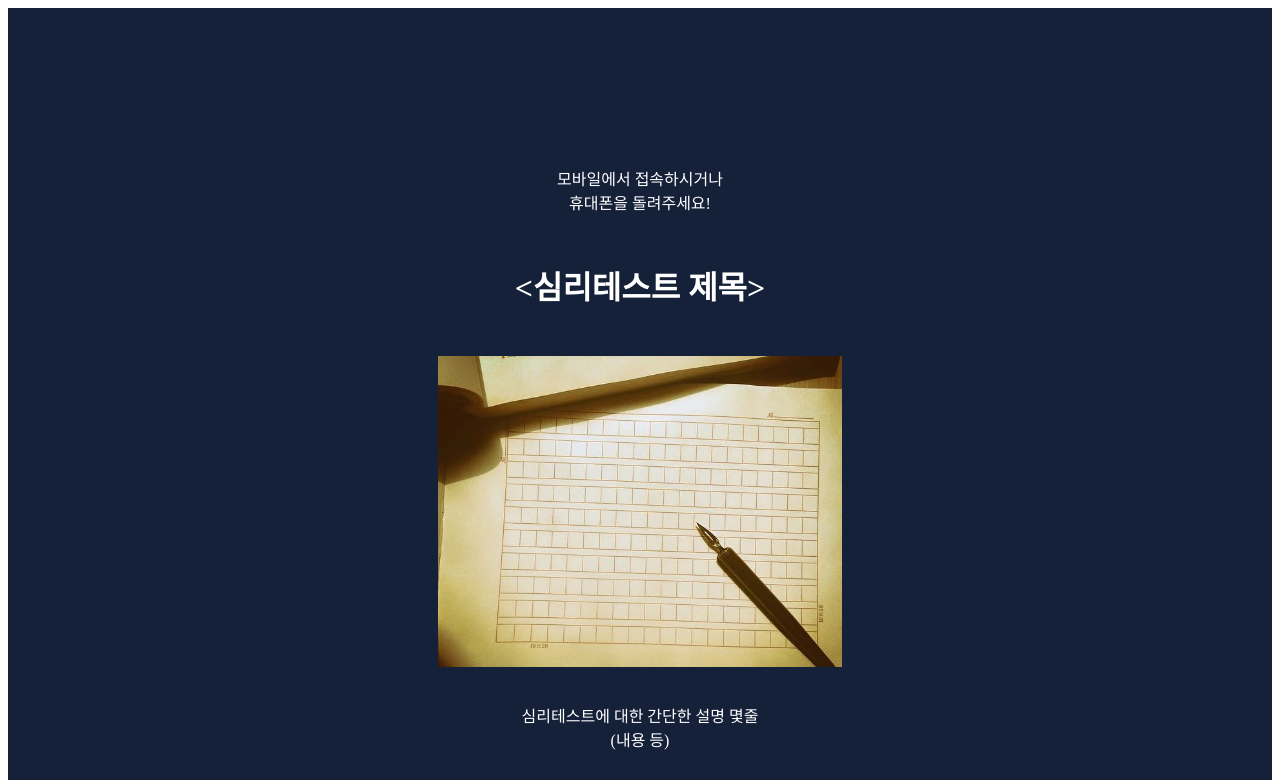
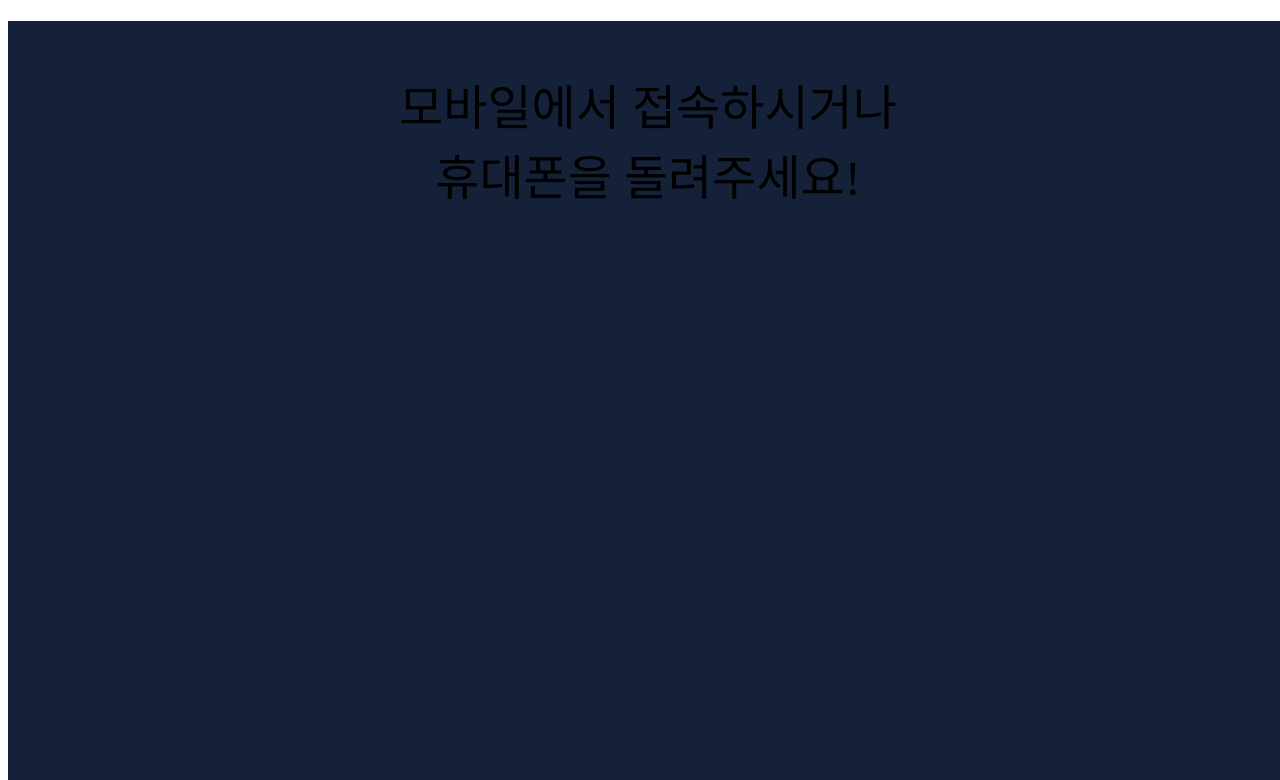
Before and after one commit to sterlie8/quiz, a plain HTML site: page index.html in a window 1280 px wide. Shown: the top 780 px of the page. Drawn offline with Linux system fonts and the light colour scheme.

Commit message:
Update style.css

```diff
--- a/style/style.css
+++ b/style/style.css
@@ -1,7 +1,7 @@
 /*스크린 사이즈별 설정*/
 
 /*기본설정*/
-
+background-attachment: fixed;
 @media (orientation: landscape) {
     #promptTurn {
         display: block;
@@ -14,41 +14,18 @@
     }
 }
 
+#promptTurn{
+  text-align:center;
+  height:100%;
+  width:100%;
+  margin:0;
+  padding:0;
+  position:fixed;
+  font-size:3rem;
+  background-color: rgb(21, 33, 56);
 
-main{
-  width:0ph;
-  height: 30ph;
-  padding:10%;
-
-  text-align: center;
-  background-color: rgb(21, 33, 56);
-  color:white;
-}
-
-main h1{
-  margin:3rem;
-}
-
-main p{
-  margin:2rem;
-}
-
-main button.start{
-  background-color:transparent;
-  border: 2px solid white;
-  border-radius:20px;
-  padding: 0.8rem 2rem;
-  color:white;
 
 }
-
-
-/*tablet : 768px 이상*/
-@media (min-width: 768px){
-  .title {font-size: 14px;}
+#promptTurn p{
+    vertical-align:middle;
 }
-
-/*laptop : 1020px 이상*/
-@media (min-width: 1020px){
-  .title {font-size: 14px;}
-}
```
